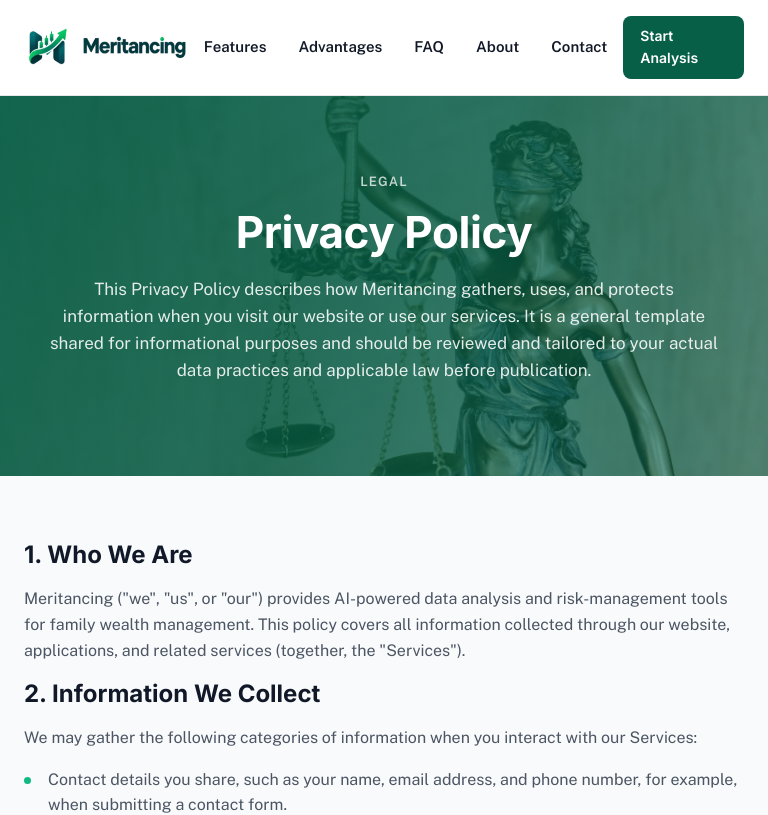
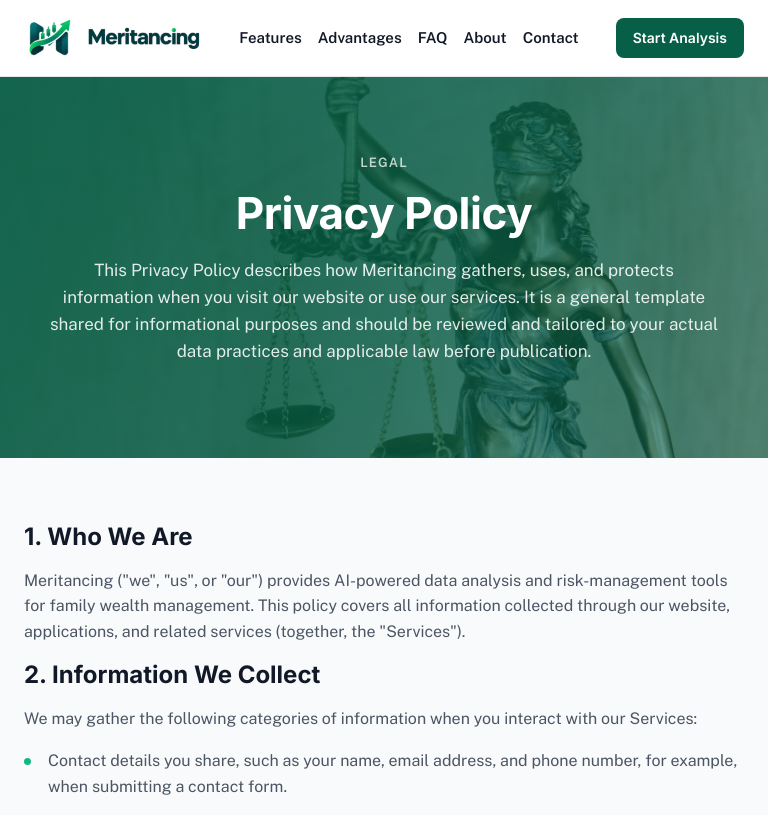
Before and after one commit to taybadeveloper/Meritancing, a Next.js app: page /privacy in a window 768 px wide. Shown: the top 815 px of the page. Built offline with nearby package versions, Linux system fonts and the light colour scheme.

Commit message:
Reduce header menu gap on tablet

```diff
--- a/app/globals.css
+++ b/app/globals.css
@@ -139,6 +139,10 @@
   transition:color 0.2s ease;
 }
 .site-nav a:hover{ color:var(--primary); }
+
+@media (min-width:768px) and (max-width:1023px){
+  .site-nav{ gap:var(--space-4); }
+}
 
 .nav-toggle-label{
   display:none;
```
